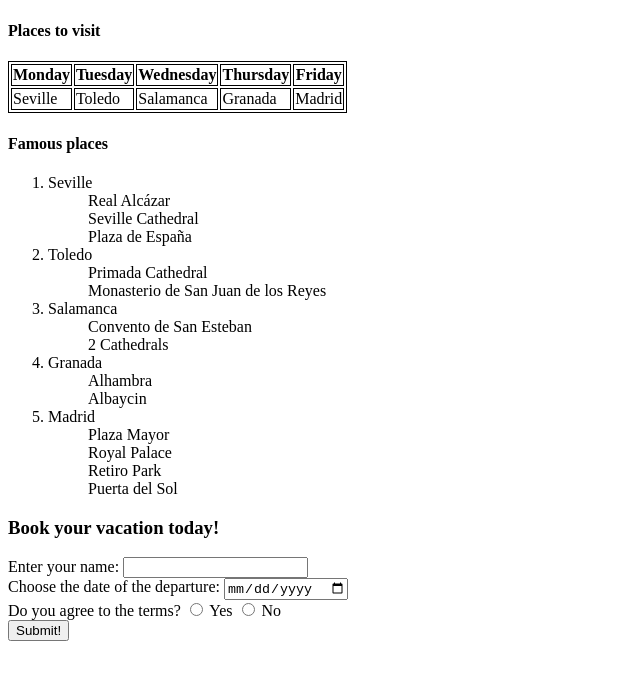
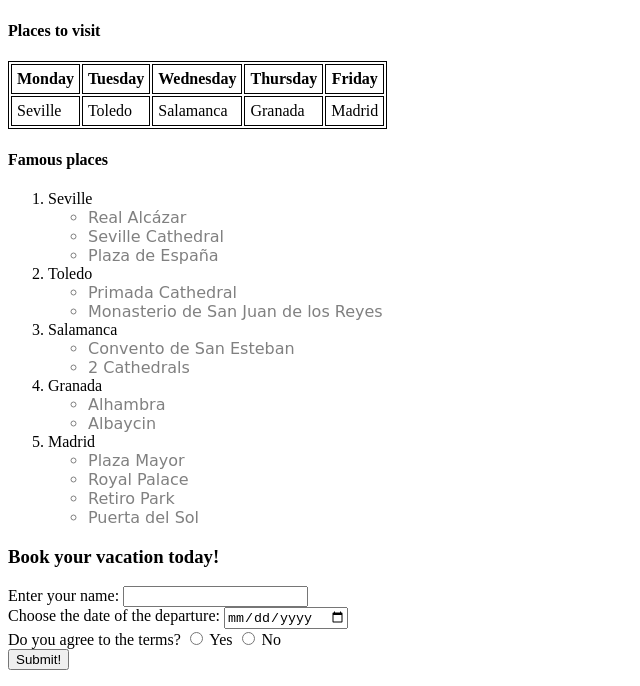
Before and after one commit to edit-v91/Favorite-destination, a plain HTML site: page index.html in a window 1280 px wide. Shown: the part 383-1069 px from the top of the page, without its empty margins (0-640 px from the left). Before the commit the page ends 1040 px from the top, so only its background shows below. Drawn offline with Linux system fonts and the light colour scheme.

Commit message:
add bye.css and modify index.html

```diff
--- /dev/null
+++ b/bye.css
@@ -0,0 +1,24 @@
+ul li {
+	font-family: cursive;
+	color: grey;
+}
+
+table,
+th,
+td {
+	border: 1px solid black;
+}
+
+th,
+td {
+	padding: 5px 5px 5px 5px;
+}
+
+.cities:hover {
+	background-color: aquamarine;
+}
+
+.week-days:hover {
+	background-color: cadetblue;
+	color: azure;
+}
--- a/index.html
+++ b/index.html
@@ -2,6 +2,7 @@
 <html>
 	<head>
 		<title>Favorite Destination</title>
+		<link rel="stylesheet" href="bye.css" />
 	</head>
 	<body>
 		<h1>Visit Spain!</h1>
@@ -10,79 +11,66 @@
 			alt="spain"
 			height="300px" />
 		<h4>Places to visit</h4>
-		<table style="border: 1px solid black">
+		<div class="text-center">
+			<table>
 				<thead>
-				<th style="border: 1px solid black">Monday</th>
-				<th style="border: 1px solid black">Tuesday</th>
-				<th style="border: 1px solid black">Wednesday</th>
-				<th style="border: 1px solid black">Thursday</th>
-				<th style="border: 1px solid black">Friday</th>
+					<th class="week-days">Monday</th>
+					<th class="week-days">Tuesday</th>
+					<th class="week-days">Wednesday</th>
+					<th class="week-days">Thursday</th>
+					<th class="week-days">Friday</th>
 				</thead>
 				<tbody>
 					<tr>
-					<td style="border: 1px solid black">Seville</td>
-					<td style="border: 1px solid black">Toledo</td>
-					<td style="border: 1px solid black">Salamanca</td>
-					<td style="border: 1px solid black">Granada</td>
-					<td style="border: 1px solid black">Madrid</td>
+						<td class="cities">Seville</td>
+						<td class="cities">Toledo</td>
+						<td class="cities">Salamanca</td>
+						<td class="cities">Granada</td>
+						<td class="cities">Madrid</td>
 					</tr>
 				</tbody>
 			</table>
+		</div>
+		<div class="text-center"></div>
 		<h4>Famous places</h4>
 		<ol>
 			<li>
 				Seville
-				<ol>
-					Real Alcázar
-				</ol>
-				<ol>
-					Seville Cathedral
-				</ol>
-				<ol>
-					Plaza de España
-				</ol>
+				<ul>
+					<li>Real Alcázar</li>
+					<li>Seville Cathedral</li>
+					<li>Plaza de España</li>
+				</ul>
 			</li>
 			<li>
 				Toledo
-				<ol>
-					Primada Cathedral
-				</ol>
-				<ol>
-					Monasterio de San Juan de los Reyes
-				</ol>
+				<ul>
+					<li>Primada Cathedral</li>
+					<li>Monasterio de San Juan de los Reyes</li>
+				</ul>
 			</li>
 			<li>
 				Salamanca
-				<ol>
-					Convento de San Esteban
-				</ol>
-				<ol>
-					2 Cathedrals
-				</ol>
+				<ul>
+					<li>Convento de San Esteban</li>
+					<li>2 Cathedrals</li>
+				</ul>
 			</li>
 			<li>
 				Granada
-				<ol>
-					Alhambra
-				</ol>
-				<ol>
-					Albaycin
-				</ol>
+				<ul>
+					<li>Alhambra</li>
+					<li>Albaycin</li>
+				</ul>
 			</li>
 			<li>
 				Madrid
-				<ol>
-					Plaza Mayor
-				</ol>
-				<ol>
-					Royal Palace
-				</ol>
-				<ol>
-					Retiro Park
-				</ol>
-				<ol>
-					Puerta del Sol
-				</ol>
+				<ul>
+					<li>Plaza Mayor</li>
+					<li>Royal Palace</li>
+					<li>Retiro Park</li>
+					<li>Puerta del Sol</li>
+				</ul>
 			</li>
 		</ol>
 
```
Lines whose indentation alone changed are shown as unchanged.
